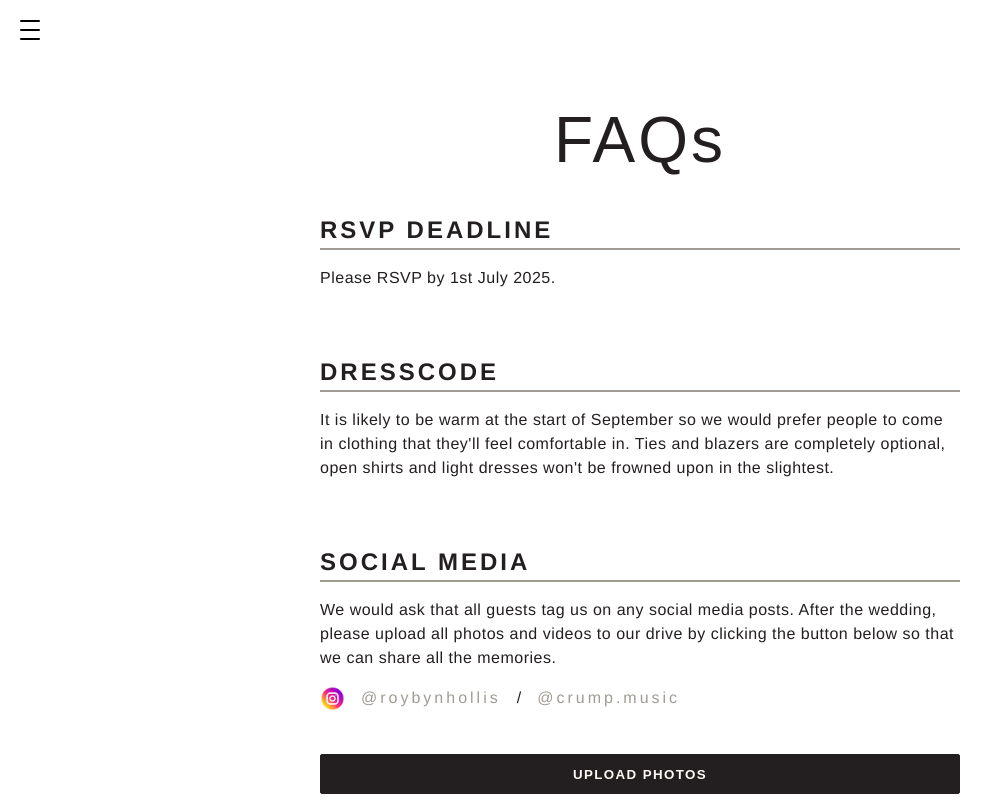
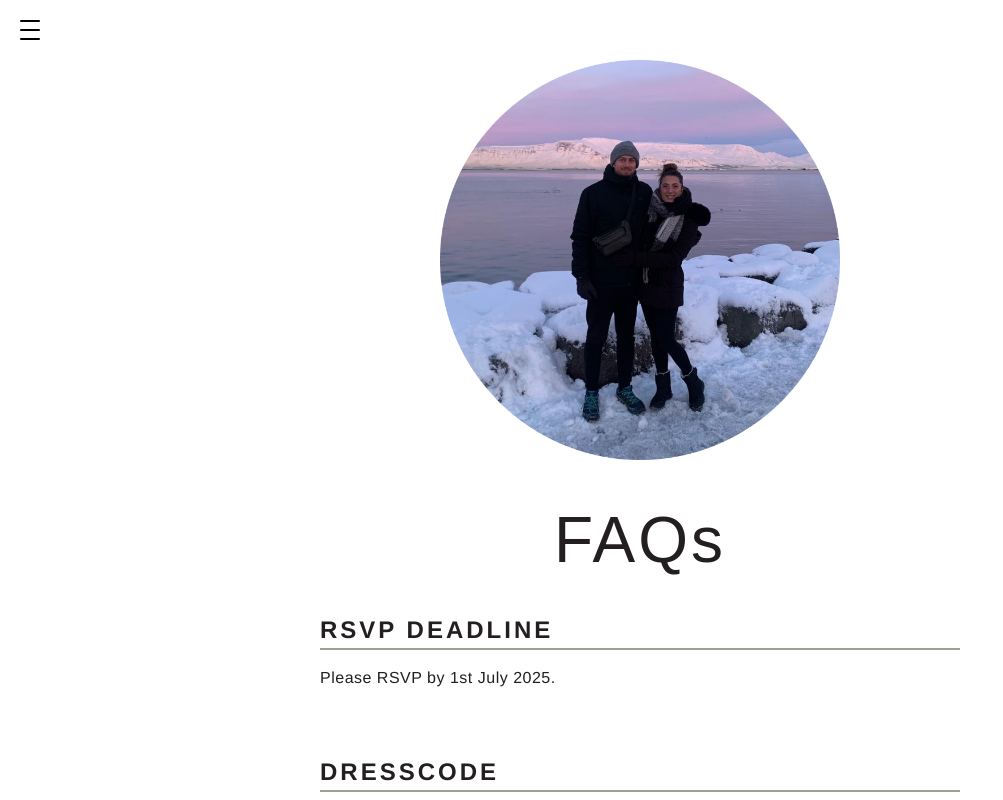
Before and after one commit to 11ac11/wedding-app, a Next.js app: page /faqs in a window 1280 px wide. Shown: the top 800 px of the page, without its empty margins (0-1003 px from the left). Built offline with nearby package versions, Linux system fonts and the light colour scheme; a web font is replaced by a local one.

Commit message:
some changes

```diff
--- a/app/accomodation/page.jsx
+++ b/app/accomodation/page.jsx
@@ -32,7 +32,7 @@ export default async function Accomodation() {
           {`If you would prefer a different hotel or AirBnB, we recommend staying in Castadefells
           or Barcelona.`}
         </p>
-        <Link href="https://maps.app.goo.gl/iCTxM3wwLUpX39Y36" className="inline-link"><PinIcon /> {'Click for Google Maps/Hotel address'}</Link>
+        <Link href="https://maps.app.goo.gl/iCTxM3wwLUpX39Y36" className="inline-link" target="_blank"><PinIcon /> {'Click for Google Maps/Hotel address'}</Link>
       </div>
 
       <div className="info-section">
--- a/app/faqs/page.jsx
+++ b/app/faqs/page.jsx
@@ -1,12 +1,18 @@
 import { Button } from "@/components/button"
 import { Socials } from "@/components/socials"
-
-
+import Image from "../../components/hide-img"
+import Iceland from "@/public/images/iceland-circle.png"
 
 export default async function FAQs() {
 
   return (
     <main>
+      <Image
+        src={Iceland}
+        alt="Iceland"
+        fill={true}
+        width="300px"
+      />
       <h1>FAQs</h1>
       <div className="info-section">
         <h2 className="uppercase">RSVP deadline</h2>
--- a/app/globals.css
+++ b/app/globals.css
@@ -35,7 +35,7 @@ body {
 
 main {
   display: flex;
-  height: 100vh;
+  min-height: 100vh;
   max-width: 800px;
   flex-direction: column;
   align-items: center;
@@ -338,7 +338,7 @@ table.guestlist th {
 
 @media (max-width: 600px) {
   .image-container-shrinkable {
-    height: 100px;
+    height: 200px;
   }
 
   h1,
--- a/app/itinerary/page.jsx
+++ b/app/itinerary/page.jsx
@@ -12,7 +12,7 @@ export default async function Itinerary() {
         src={aisle}
         alt="aisle"
         fill={true}
-        width="400px"
+        width="300px"
       />
       <h1>Itinerary</h1>
       <div className="info-section">
--- a/app/itinerary/vips.jsx
+++ b/app/itinerary/vips.jsx
@@ -12,7 +12,7 @@ const ChipContainer = styled.div`
   flex-direction: column;
   align-items: center;
   justify-content: center;
-  border-radius: 2px;
+  border-radius: 3px;
   font-weight: 100;
 
   h3 {
--- a/components/button.jsx
+++ b/components/button.jsx
@@ -9,7 +9,7 @@ export const StyledButton = styled.button`
   outline: none;
   color: #fff8f4;
   border: 1px solid #231f20;
-  border-radius: 2px;
+  border-radius: 3px;
   height: 2.5rem;
   text-transform: uppercase;
   letter-spacing: 1.4px;
--- a/components/guestlist-table.jsx
+++ b/components/guestlist-table.jsx
@@ -22,6 +22,7 @@ const GuestListTable = styled.table` // TODO: use this instead of css
   & th, td {
     text-align: left;
     padding: 0.1rem 1rem;
+    font-size: 0.8rem;
   };
 
   & th:first-of-type, td:first-of-type {
--- a/components/img-container.jsx
+++ b/components/img-container.jsx
@@ -13,6 +13,7 @@ const ImgContainer = styled.div`
     width: 100% !important;
     position: relative !important;
     height: unset !important;
+    border-radius: 3px;
   }
 `;
 
--- a/components/socials.jsx
+++ b/components/socials.jsx
@@ -26,7 +26,7 @@ const Tag = styled.a`
 export const Socials = () => {
   return (
     <SocalContainer>
-      <ImgCont src={InstaIcon} fill={true} className='image' width={'25px'} />
+      <ImgCont src={InstaIcon} fill={true} className='image' width={'25px'} alt="insta-icon" />
       <Tag href="https://www.instagram.com/roybynhollis/">@roybynhollis</Tag> / <Tag href="https://www.instagram.com/crump.music/">@crump.music</Tag>
     </SocalContainer>);
 };
```
Also changed, not shown: public/images/iceland-circle.png (added).
